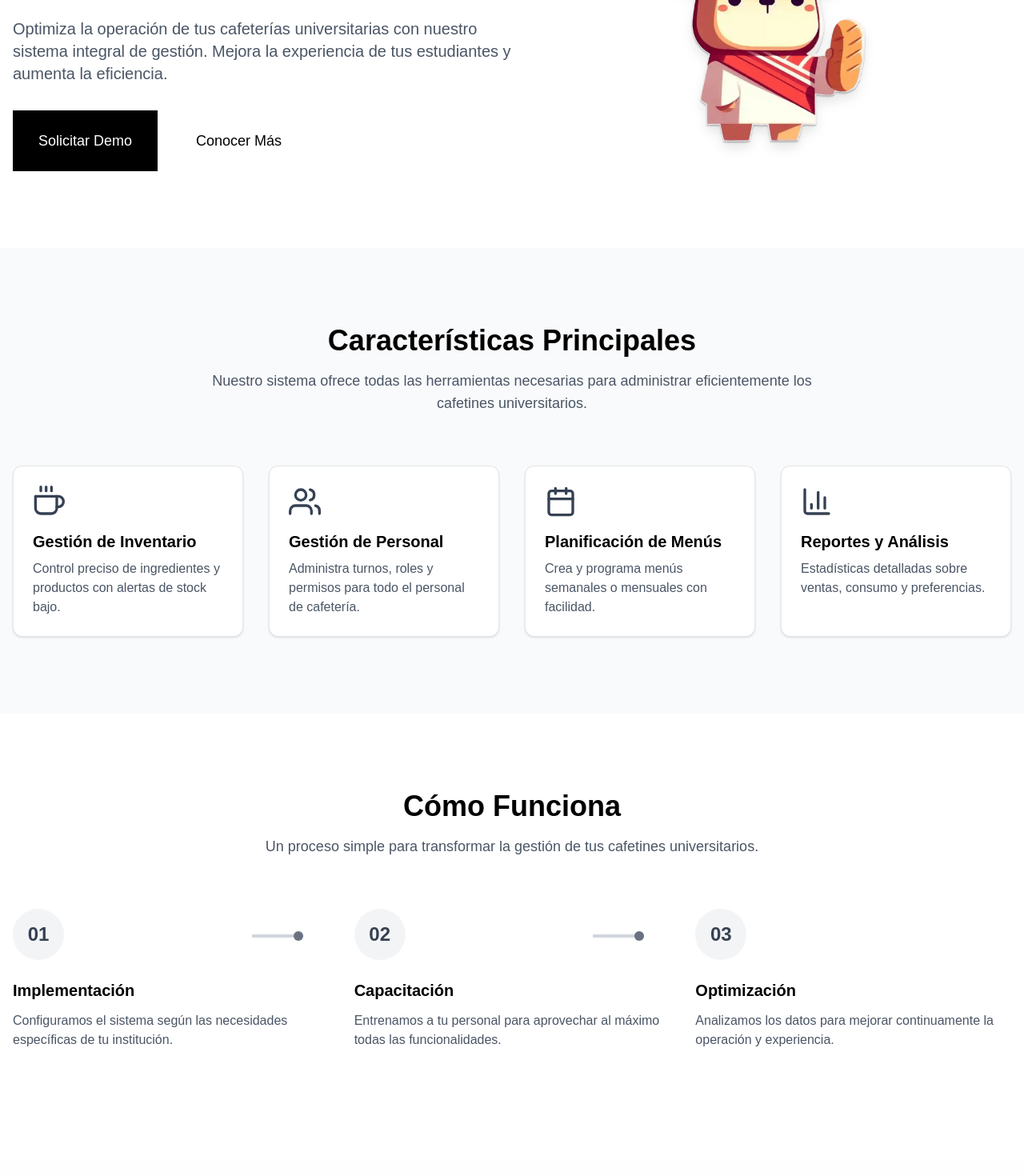
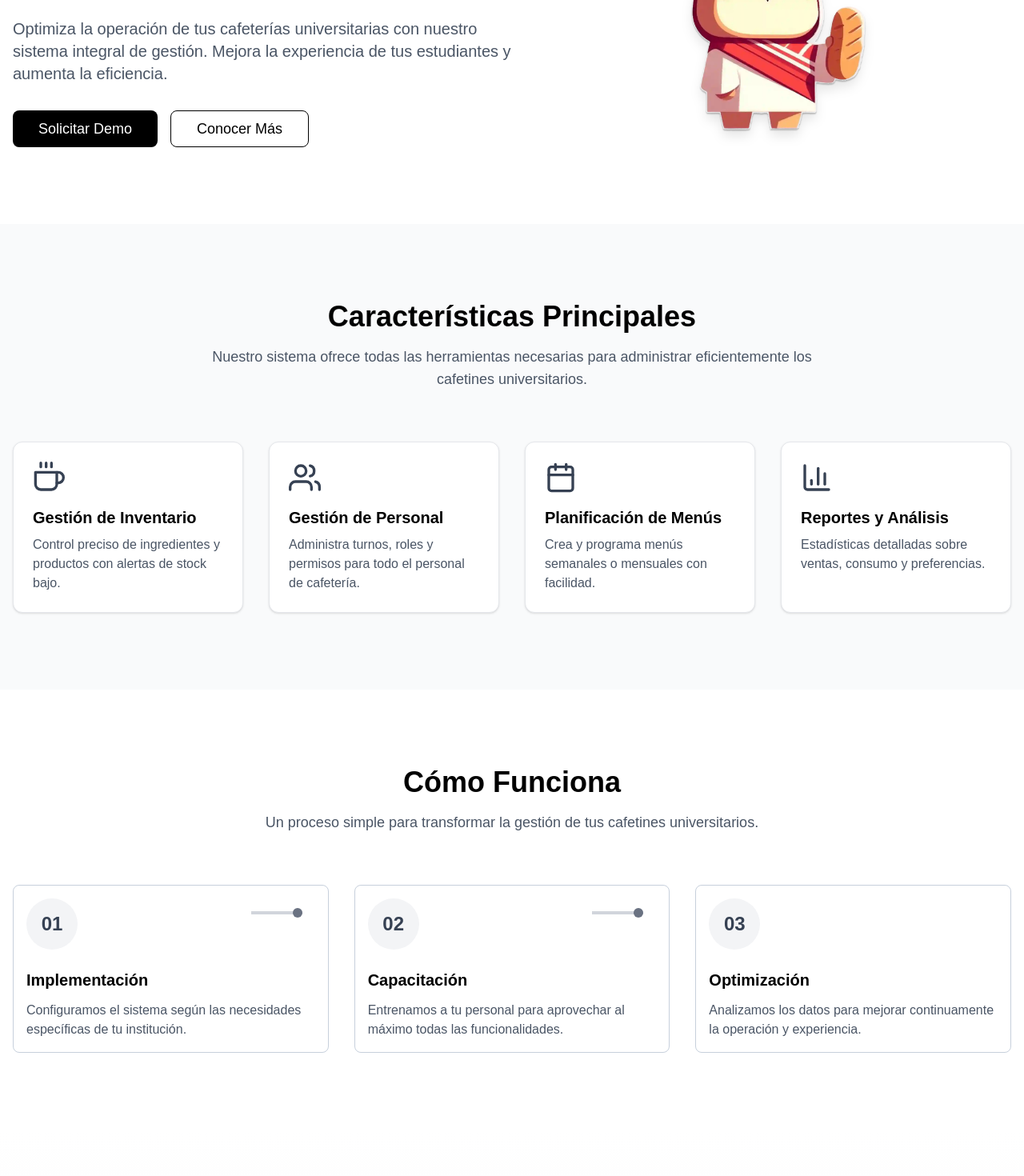
Before and after one commit to PurpleSavage/mikhuy-landing, a Next.js app: page / in a window 1280 px wide. Shown: the part 340-1810 px from the top of the page at 80% size. Built offline with nearby package versions, Linux system fonts and the light colour scheme.

Commit message:
agregar archivo constants

```diff
--- a/src/components/features/FeaturesSection.tsx
+++ b/src/components/features/FeaturesSection.tsx
@@ -1,36 +1,9 @@
 "use client";
 
 import { motion } from "framer-motion";
-import { FiCalendar, FiCoffee, FiUsers } from "react-icons/fi";
-import { LuChartColumn } from "react-icons/lu";
+import { features } from "@/const/features"; // <-- features ahora contiene funciones (IconType), no JSX
 
 export function FeaturesSection() {
-  const features = [
-    {
-      icon: <FiCoffee className="w-10 h-10 text-gray-700" />,
-      title: "Gestión de Inventario",
-      description:
-        "Control preciso de ingredientes y productos con alertas de stock bajo.",
-    },
-    {
-      icon: <FiUsers className="w-10 h-10 text-gray-700" />,
-      title: "Gestión de Personal",
-      description:
-        "Administra turnos, roles y permisos para todo el personal de cafetería.",
-    },
-    {
-      icon: <FiCalendar className="w-10 h-10 text-gray-700" />,
-      title: "Planificación de Menús",
-      description: "Crea y programa menús semanales o mensuales con facilidad.",
-    },
-    {
-      icon: <LuChartColumn className="w-10 h-10 text-gray-700" />,
-      title: "Reportes y Análisis",
-      description:
-        "Estadísticas detalladas sobre ventas, consumo y preferencias.",
-    },
-  ];
-
   return (
     <section id="caracteristicas" className="py-16 md:py-24 bg-gray-50">
       <div className="container mx-auto px-4">
@@ -51,7 +24,9 @@ export function FeaturesSection() {
         </motion.div>
 
         <div className="grid md:grid-cols-2 lg:grid-cols-4 gap-8">
-          {features.map((feature, index) => (
+          {features.map((feature, index) => {
+            const Icon = feature.icon; // 👈 renderizamos el componente aquí
+            return (
               <motion.div
                 key={index}
                 className="bg-white p-6 rounded-xl shadow-sm border border-gray-200 hover:shadow-md transition-shadow"
@@ -60,13 +35,16 @@ export function FeaturesSection() {
                 viewport={{ once: true }}
                 transition={{ duration: 0.5, delay: index * 0.1 }}
               >
-              <div className="mb-4">{feature.icon}</div>
+                <div className="mb-4">
+                  <Icon className="w-10 h-10 text-gray-700" /> {/* 👈 así se usa */}
+                </div>
                 <h3 className="text-xl font-bold mb-2 text-black">
                   {feature.title}
                 </h3>
                 <p className="text-gray-600">{feature.description}</p>
               </motion.div>
-          ))}
+            );
+          })}
         </div>
       </div>
     </section>
--- a/src/components/hero/Hero.tsx
+++ b/src/components/hero/Hero.tsx
@@ -47,10 +47,10 @@ export function HeroSection() {
             </motion.p>
           </div>
           <div className="flex flex-col sm:flex-row gap-4">
-            <button className="bg-black text-white hover:bg-gray-900 text-lg px-8 py-6">
+            <button className="bg-black text-white rounded-lg hover:bg-gray-900 text-lg px-8 py-2">
               Solicitar Demo
             </button>
-            <button className="border-black text-black hover:bg-gray-100 text-lg px-8 py-6">
+            <button className="border-black border rounded-lg text-black hover:bg-gray-100 text-lg px-8 py-2">
               Conocer Más
             </button>
           </div>
--- a/src/components/how-it-works/HowItWorks.tsx
+++ b/src/components/how-it-works/HowItWorks.tsx
@@ -1,28 +1,9 @@
 "use client";
 
 import { motion } from "framer-motion";
+import { steps } from "@/const/steps";
+export function HowItWorks() {
 
-export function HowItWorks() {
-  const steps = [
-    {
-      step: "01",
-      title: "Implementación",
-      description:
-        "Configuramos el sistema según las necesidades específicas de tu institución.",
-    },
-    {
-      step: "02",
-      title: "Capacitación",
-      description:
-        "Entrenamos a tu personal para aprovechar al máximo todas las funcionalidades.",
-    },
-    {
-      step: "03",
-      title: "Optimización",
-      description:
-        "Analizamos los datos para mejorar continuamente la operación y experiencia.",
-    },
-  ];
 
   return (
     <section id="como-funciona" className="py-16 md:py-24 bg-white">
@@ -47,7 +28,7 @@ export function HowItWorks() {
           {steps.map((step, index) => (
             <motion.div
               key={index}
-              className="relative"
+              className="relative border border-slate-400/50 p-4 rounded-lg container"
               initial={{ opacity: 0, y: 20 }}
               whileInView={{ opacity: 1, y: 0 }}
               viewport={{ once: true }}
--- /dev/null
+++ b/src/const/features.ts
@@ -0,0 +1,33 @@
+// ✅ Esto sí es válido en features.ts
+import { FiCoffee, FiUsers, FiCalendar } from "react-icons/fi";
+import { LuChartColumn } from "react-icons/lu";
+import { IconType } from "react-icons";
+
+export interface Feature {
+  icon: IconType;
+  title: string;
+  description: string;
+}
+
+export const features: Feature[] = [
+  {
+    icon: FiCoffee,
+    title: "Gestión de Inventario",
+    description: "Control preciso de ingredientes y productos con alertas de stock bajo.",
+  },
+  {
+    icon: FiUsers,
+    title: "Gestión de Personal",
+    description: "Administra turnos, roles y permisos para todo el personal de cafetería.",
+  },
+  {
+    icon: FiCalendar,
+    title: "Planificación de Menús",
+    description: "Crea y programa menús semanales o mensuales con facilidad.",
+  },
+  {
+    icon: LuChartColumn,
+    title: "Reportes y Análisis",
+    description: "Estadísticas detalladas sobre ventas, consumo y preferencias.",
+  },
+];
--- /dev/null
+++ b/src/const/steps.ts
@@ -0,0 +1,20 @@
+export const steps = [
+    {
+      step: "01",
+      title: "Implementación",
+      description:
+        "Configuramos el sistema según las necesidades específicas de tu institución.",
+    },
+    {
+      step: "02",
+      title: "Capacitación",
+      description:
+        "Entrenamos a tu personal para aprovechar al máximo todas las funcionalidades.",
+    },
+    {
+      step: "03",
+      title: "Optimización",
+      description:
+        "Analizamos los datos para mejorar continuamente la operación y experiencia.",
+    },
+  ];
```
Lines whose indentation alone changed are shown as unchanged.
